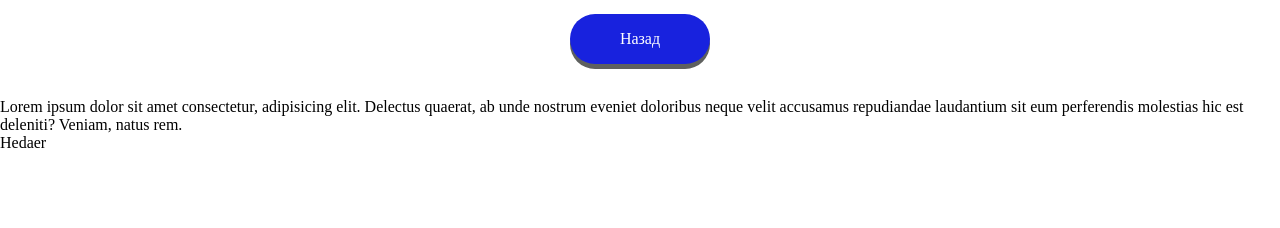
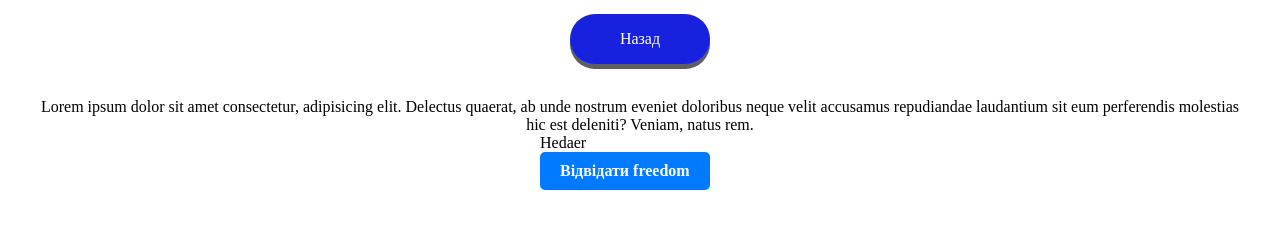
Before and after one commit to Kingsv01/git_test, a plain HTML site: page lesson_one/lesson_one.html in a window 1280 px wide. Drawn offline with Linux system fonts and the light colour scheme.

Commit message:
adder lesson

```diff
--- a/lesson_one/lesson_one.css
+++ b/lesson_one/lesson_one.css
@@ -0,0 +1,35 @@
+p{
+    max-width: 1200px;
+    margin: 0 auto;
+    text-align: center;
+}
+.header{
+    max-width: 200px;
+    margin: 0 auto;
+}
+.link__a {
+    display: inline-block;
+    padding: 10px 20px;
+    background-color: #007BFF; /* Основний колір фону */
+    color: white; /* Колір тексту */
+    text-decoration: none; /* Прибрати підкреслення */
+    border-radius: 5px; /* Закруглені кути */
+    text-align: center; /* Вирівнювання тексту по центру */
+    font-weight: bold; /* Жирний текст */
+    transition: background-color 0.3s ease, transform 0.2s ease; /* Плавні переходи */
+}
+
+.link__a:hover {
+    background-color: #0056b3; /* Зміна кольору фону при наведенні */
+    transform: scale(1.05); /* Невелике збільшення при наведенні */
+}
+
+.link__a:active {
+    background-color: #004494; /* Зміна кольору фону при натисканні */
+    transform: scale(0.98); /* Легке зменшення при натисканні */
+}
+
+.link__a:focus {
+    outline: none; /* Вимкнути стандартну рамку при фокусі */
+    box-shadow: 0 0 5px rgba(0, 123, 255, 0.5); /* Тінь навколо кнопки при фокусі */
+}
--- a/lesson_one/lesson_one.html
+++ b/lesson_one/lesson_one.html
@@ -17,6 +17,8 @@
     <p>Lorem ipsum dolor sit amet consectetur, adipisicing elit. Delectus quaerat, ab unde nostrum eveniet doloribus neque velit accusamus repudiandae laudantium sit eum perferendis molestias hic est deleniti? Veniam, natus rem.</p>
     <header class="header">
       Hedaer
+      <a href="https://kingsv01.github.io/freedom/" class="link__a">Відвідати freedom</a>
     </header>
+
   </body>
 </html>
--- a/lesson_two/lesson_two.css
+++ b/lesson_two/lesson_two.css
@@ -0,0 +1,18 @@
+:root{
+    --main-color: rgb(255, 0, 195);
+    --bg-color: #ccc;
+    --font-size: 24px;
+    --border: 2px solid green;
+}
+
+.header{
+    background-color: var(--bg-color);
+    font-size: var(--font-size);
+    color: var(--main-color);
+}
+
+.text{
+    border: var(--border);
+    --main-color: blue;
+    color: var(--main-color);
+}
```
Also changed, not shown: lesson_two/lesson_two.html (+6 -1 lines).
